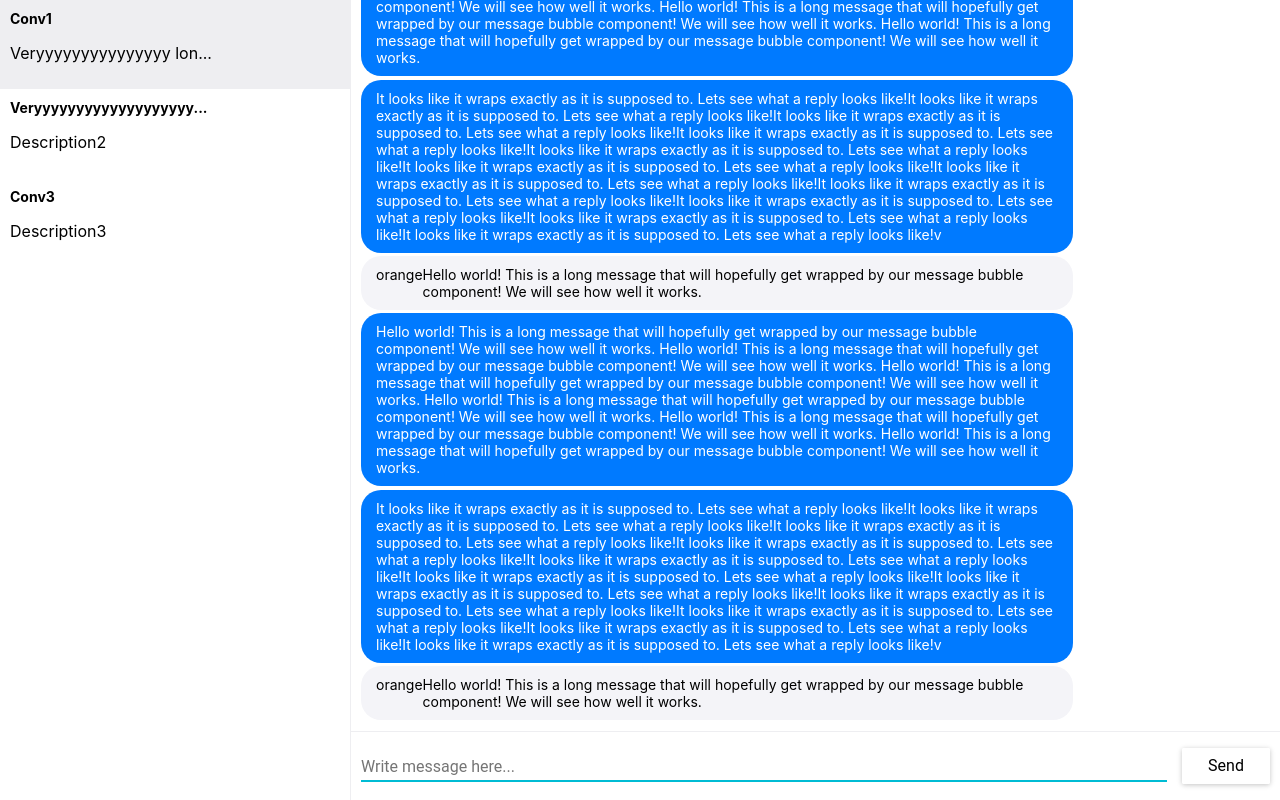
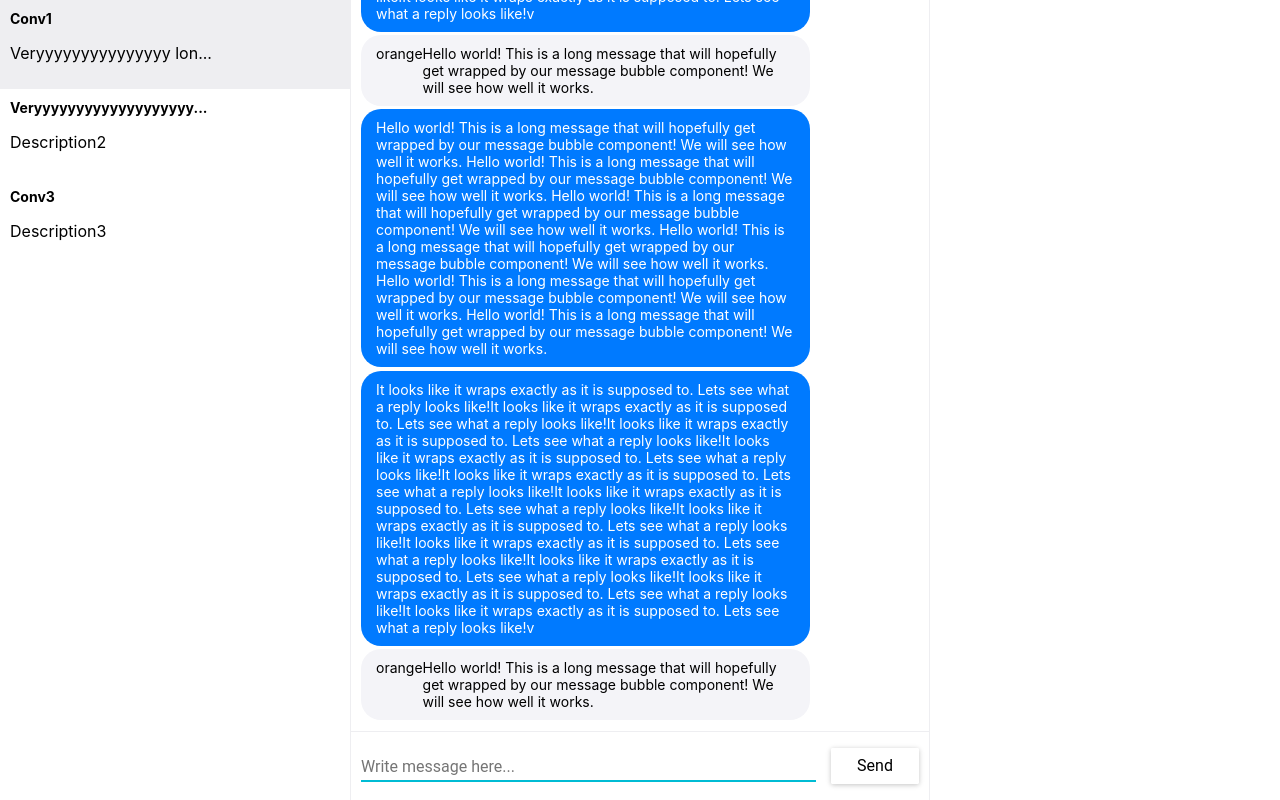
Before and after one commit to hexlify/webchat-front, a React (Create React App) app: page / in a window 1280 px wide. Built offline with nearby package versions, Linux system fonts and the light colour scheme.

Commit message:
Добавил правый sidebar

```diff
--- a/src/components/Messenger/Messenger.css
+++ b/src/components/Messenger/Messenger.css
@@ -4,16 +4,17 @@
     height: 100vh;
     background: #eeeef1;
 
-    grid-template-columns: 350px auto;
+    grid-template-columns: 350px auto 350px;
     grid-template-rows: 60px auto 60px;
     grid-column-gap: 1px;
     grid-row-gap: 1px;
 }
 
-.sidebar {
+.left-sidebar {
     background: white;
     grid-row-start: 1;
     grid-row-end: span 3;
+    grid-column: 1;
 }
 
 .scrollable {
@@ -26,4 +27,12 @@
     background: white;
     grid-row-start: 1;
     grid-row-end: span 3;
+    grid-column: 2;
 }
+
+.right-sidebar {
+    background: white;
+    grid-row-start: 1;
+    grid-row-end: span 3;
+    grid-column: 3;
+}
--- a/src/components/Messenger/index.js
+++ b/src/components/Messenger/index.js
@@ -8,13 +8,17 @@ import './Messenger.css'
 export default function Messenger(props) {
     return (
         <div className="messenger">
-            <div className="scrollable sidebar">
+            <div className="scrollable left-sidebar">
                 <ConversationList />
             </div>
 
             <div className="scrollable content">
                 <MessageList />
             </div>
+
+            <div className="right-sidebar">
+
+            </div>
         </div>
     );
 }
```
